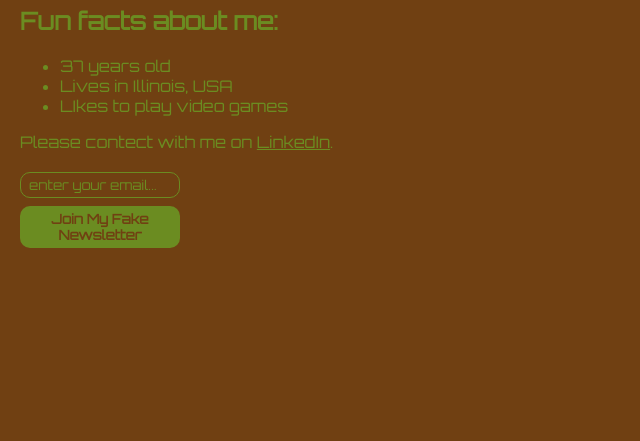
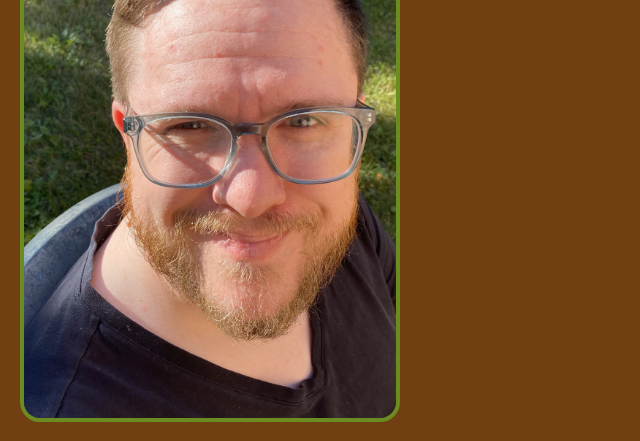
Before and after one commit to Jant-Cantley/personal-site, a website built with Vite: page index.html in a window 1280 px wide. Shown: the part 134-575 px from the top of the page, without its empty margins (0-640 px from the left). Built offline with nearby package versions, Linux system fonts and the light colour scheme; a web font is replaced by a local one.

Commit message:
Update styles.css

```diff
--- a/styles.css
+++ b/styles.css
@@ -33,7 +33,7 @@ body, html {
 
 .profile-img {
     width: 30%;
-    height: 25px;
+    height: 25%;
     border-radius: calc(var(--image) * 2);
     border: 4px solid var(--text);
 }
```
